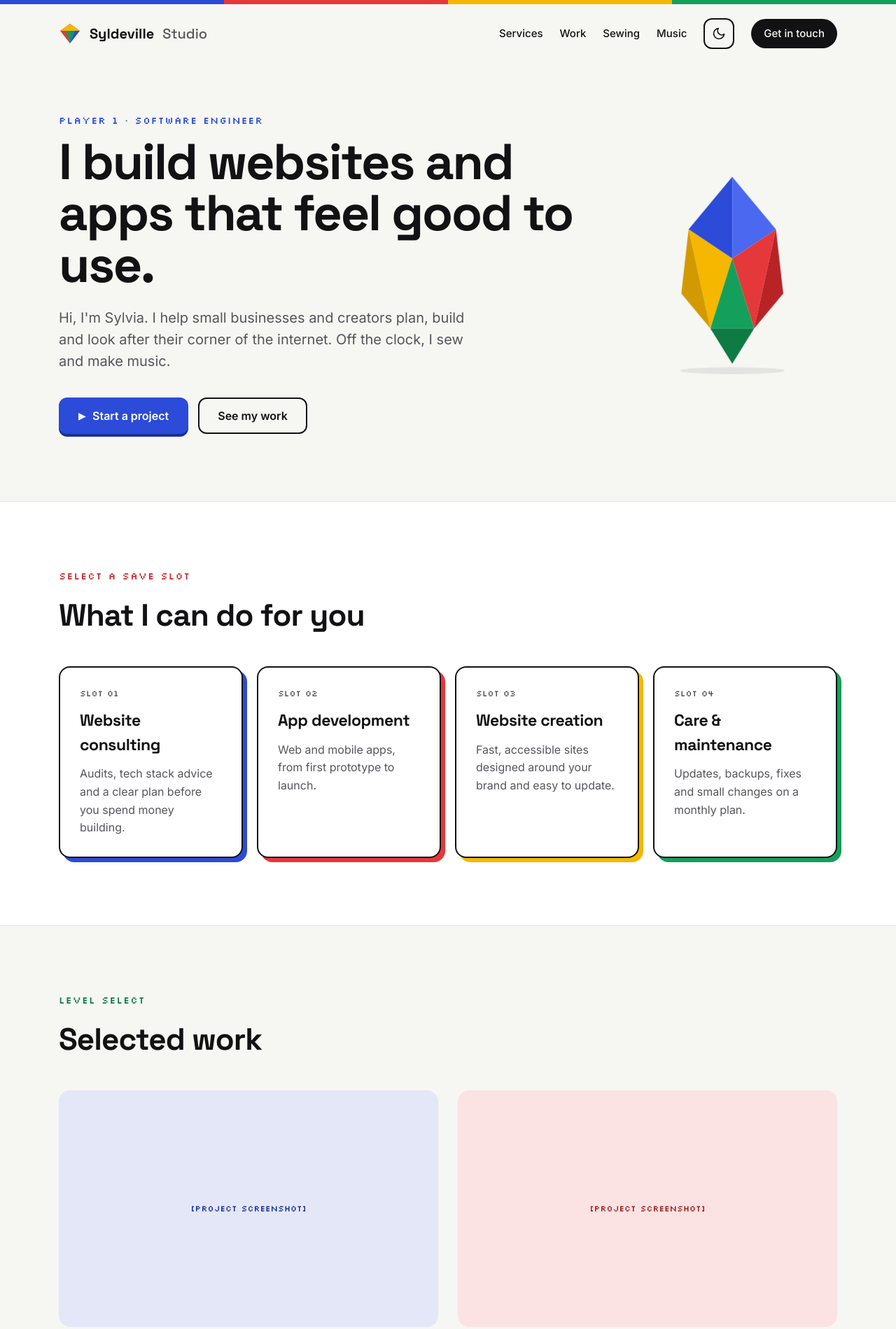
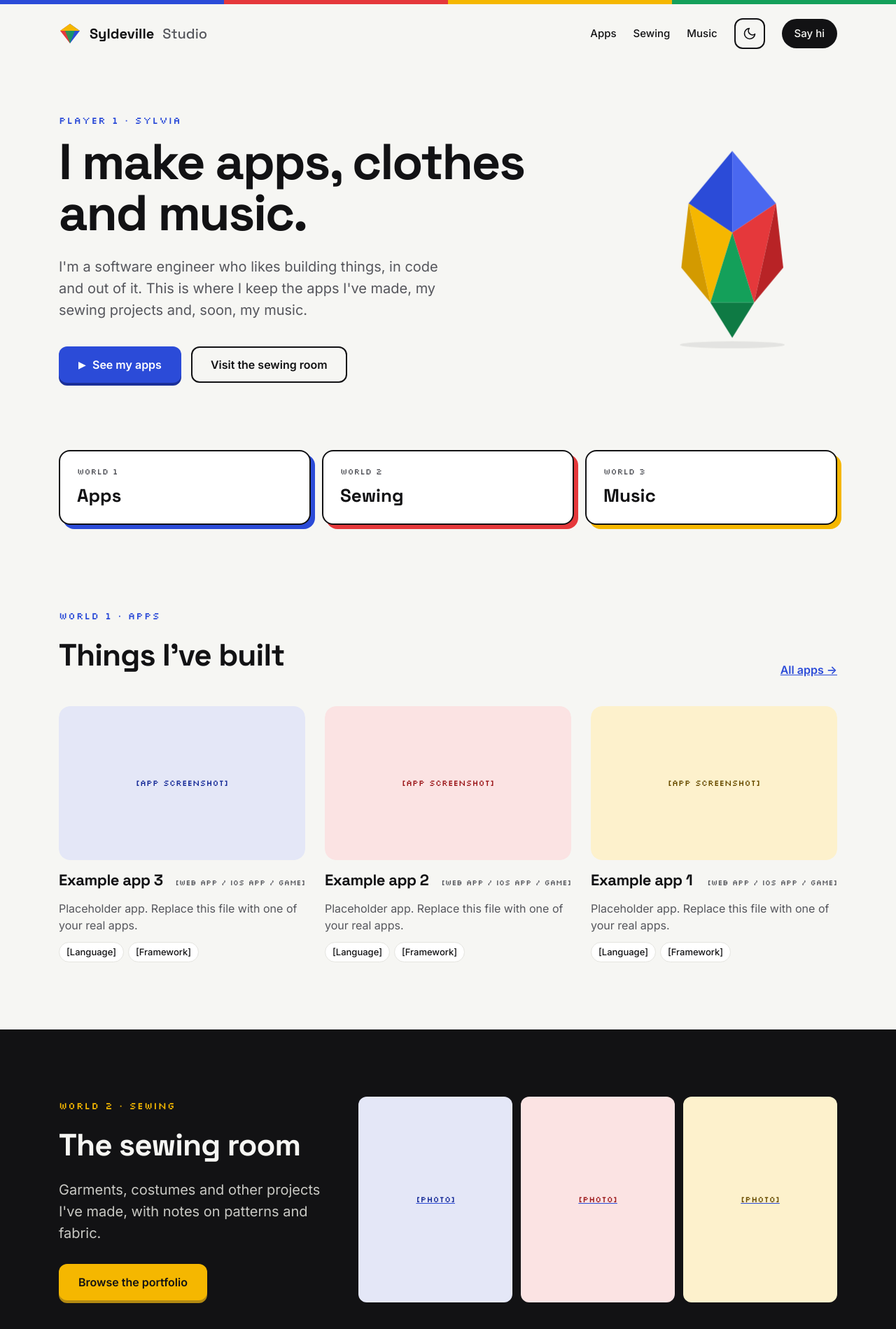
Before and after one commit to syldeville/website, an Astro site: page / in a window 1280 px wide. Shown: the top 1899 px of the page at 70% size. Built offline with nearby package versions, Linux system fonts and the light colour scheme; Astro itself is replaced by a stand-in of ours.

Commit message:
Make the homepage a showcase of apps, sewing and music
Add an apps collection with list and detail pages, replace the services
section with app/sewing/music sections, and reframe website help as a
hobby note. Nav and contact form updated to match.

Co-Authored-By: Claude Opus 5.5 <noreply@anthropic.com>
Claude-Session: https://claude.ai/code/session_016d7Eu2XhmWX3XeuSdScPex

```diff
--- /dev/null
+++ b/src/components/AppCard.astro
@@ -0,0 +1,28 @@
+---
+import type { CollectionEntry } from 'astro:content';
+import { url } from '../site';
+
+interface Props {
+  app: CollectionEntry<'apps'>;
+  tint?: string;
+}
+const { app, tint = 't-blue' } = Astro.props;
+const d = app.data;
+---
+<a class="work-card" href={url(`apps/${app.id}/`)}>
+  <div class="photo ratio-16-10">
+    {d.image
+      ? <img src={url(d.image)} alt={d.imageAlt ?? ''} loading="lazy" />
+      : <div class={`placeholder ${tint}`} style="height:100%">[App screenshot]</div>}
+  </div>
+  <div class="row">
+    <h3>{d.title}</h3>
+    <span class="cat">{d.kind}</span>
+  </div>
+  <p>{d.summary}</p>
+  {d.tech.length > 0 && (
+    <ul class="tags" aria-label="Built with">
+      {d.tech.map((t) => <li>{t}</li>)}
+    </ul>
+  )}
+</a>
--- a/src/content.config.ts
+++ b/src/content.config.ts
@@ -17,4 +17,23 @@ const sewing = defineCollection({
   }),
 });
 
-export const collections = { sewing };
+const apps = defineCollection({
+  loader: glob({ pattern: '**/*.md', base: './src/content/apps' }),
+  schema: z.object({
+    title: z.string(),
+    // e.g. "iOS app", "Web app", "Game", "Chrome extension"
+    kind: z.string(),
+    date: z.coerce.date(),
+    summary: z.string(),
+    tech: z.array(z.string()).default([]),
+    // Links shown as buttons on the app's page (all optional)
+    url: z.string().optional(),
+    repo: z.string().optional(),
+    // Put screenshots in public/apps/ and reference them like "apps/my-app.png"
+    image: z.string().optional(),
+    imageAlt: z.string().optional(),
+    featured: z.boolean().default(false),
+  }),
+});
+
+export const collections = { sewing, apps };
--- /dev/null
+++ b/src/content/apps/example-app-1.md
@@ -0,0 +1,12 @@
+---
+title: Example app 1
+kind: "[Web app / iOS app / Game]"
+date: 2026-03-01
+summary: Placeholder app. Replace this file with one of your real apps.
+tech: ["[Language]", "[Framework]"]
+featured: true
+---
+
+Describe the app here: what it does, why you made it, and anything you're proud of.
+
+To add a screenshot, put it in `public/apps/` and add `image: apps/your-screenshot.png` and `imageAlt: "Description"` to the top of this file. Add `url:` and `repo:` for "Try it" and "Source code" buttons.
--- /dev/null
+++ b/src/content/apps/example-app-2.md
@@ -0,0 +1,12 @@
+---
+title: Example app 2
+kind: "[Web app / iOS app / Game]"
+date: 2026-06-01
+summary: Placeholder app. Replace this file with one of your real apps.
+tech: ["[Language]", "[Framework]"]
+featured: true
+---
+
+Describe the app here: what it does, why you made it, and anything you're proud of.
+
+To add a screenshot, put it in `public/apps/` and add `image: apps/your-screenshot.png` and `imageAlt: "Description"` to the top of this file. Add `url:` and `repo:` for "Try it" and "Source code" buttons.
--- /dev/null
+++ b/src/content/apps/example-app-3.md
@@ -0,0 +1,12 @@
+---
+title: Example app 3
+kind: "[Web app / iOS app / Game]"
+date: 2026-09-01
+summary: Placeholder app. Replace this file with one of your real apps.
+tech: ["[Language]", "[Framework]"]
+featured: true
+---
+
+Describe the app here: what it does, why you made it, and anything you're proud of.
+
+To add a screenshot, put it in `public/apps/` and add `image: apps/your-screenshot.png` and `imageAlt: "Description"` to the top of this file. Add `url:` and `repo:` for "Try it" and "Source code" buttons.
--- a/src/layouts/Base.astro
+++ b/src/layouts/Base.astro
@@ -5,11 +5,11 @@ import { SITE, url } from '../site';
 interface Props {
   title?: string;
   description?: string;
-  current?: 'home' | 'sewing' | 'music' | 'contact';
+  current?: 'home' | 'apps' | 'sewing' | 'music' | 'contact';
 }
 const {
   title,
-  description = 'Syldeville Studio: website consulting, app development, and website creation and maintenance by Sylvia, plus sewing and music.',
+  description = 'Syldeville Studio: apps, sewing projects and music by Sylvia, a software engineer.',
   current,
 } = Astro.props;
 const fullTitle = title ? `${title} · ${SITE.name}` : `${SITE.name} · ${SITE.tagline}`;
@@ -53,15 +53,14 @@ const year = new Date().getFullYear();
         Syldeville <span>Studio</span>
       </a>
       <nav class="nav" aria-label="Main">
-        <a href={url('#services')}>Services</a>
-        <a href={url('#work')}>Work</a>
+        <a href={url('apps/')} aria-current={current === 'apps' ? 'page' : undefined}>Apps</a>
         <a href={url('sewing/')} aria-current={current === 'sewing' ? 'page' : undefined}>Sewing</a>
         <a href={url('music/')} aria-current={current === 'music' ? 'page' : undefined}>Music</a>
         <button class="theme-toggle" type="button" id="theme-toggle" aria-label="Switch to dark mode">
           <svg class="moon" width="20" height="20" viewBox="0 0 24 24" fill="none" stroke="currentColor" stroke-width="2" stroke-linecap="round" stroke-linejoin="round" aria-hidden="true"><path d="M21 12.8A9 9 0 1 1 11.2 3a7 7 0 0 0 9.8 9.8z" /></svg>
           <svg class="sun" width="20" height="20" viewBox="0 0 24 24" fill="none" stroke="currentColor" stroke-width="2" stroke-linecap="round" aria-hidden="true"><circle cx="12" cy="12" r="4" /><path d="M12 2v2M12 20v2M4.9 4.9l1.4 1.4M17.7 17.7l1.4 1.4M2 12h2M20 12h2M4.9 19.1l1.4-1.4M17.7 6.3l1.4-1.4" /></svg>
         </button>
-        <a class="pill" href={url('contact/')} aria-current={current === 'contact' ? 'page' : undefined}>Get in touch</a>
+        <a class="pill" href={url('contact/')} aria-current={current === 'contact' ? 'page' : undefined}>Say hi</a>
       </nav>
     </header>
   </div>
--- a/src/pages/index.astro
+++ b/src/pages/index.astro
@@ -1,51 +1,28 @@
 ---
 import Base from '../layouts/Base.astro';
+import AppCard from '../components/AppCard.astro';
 import { getCollection } from 'astro:content';
 import { url } from '../site';
 
-const services = [
-  {
-    title: 'Website consulting',
-    accent: 'var(--blue)',
-    text: 'Audits, tech stack advice and a clear plan before you spend money building.',
-  },
-  {
-    title: 'App development',
-    accent: 'var(--red)',
-    text: 'Web and mobile apps, from first prototype to launch.',
-  },
-  {
-    title: 'Website creation',
-    accent: 'var(--yellow)',
-    text: 'Fast, accessible sites designed around your brand and easy to update.',
-  },
-  {
-    title: 'Care & maintenance',
-    accent: 'var(--green)',
-    text: 'Updates, backups, fixes and small changes on a monthly plan.',
-  },
-];
+const byDate = (a: { data: { date: Date } }, b: { data: { date: Date } }) =>
+  b.data.date.valueOf() - a.data.date.valueOf();
 
-// Replace these with real client and app projects.
-const work = [
-  { title: '[Client project name]', kind: 'Website', text: '[One line on what you built]', tint: 't-blue' },
-  { title: '[App project name]', kind: 'App', text: '[One line on what you built]', tint: 't-red' },
-];
+const allApps = (await getCollection('apps')).sort(byDate);
+const featured = allApps.filter((a) => a.data.featured);
+const apps = (featured.length ? featured : allApps).slice(0, 3);
 
-const sewing = (await getCollection('sewing'))
-  .sort((a, b) => b.data.date.valueOf() - a.data.date.valueOf())
-  .slice(0, 3);
+const sewing = (await getCollection('sewing')).sort(byDate).slice(0, 3);
 const tints = ['t-blue', 't-red', 't-yellow'];
 ---
 <Base current="home">
   <section class="container hero">
     <div class="hero-text">
-      <p class="pixel" style="color: var(--blue-text)">Player 1 · Software engineer</p>
-      <h1>I build websites and apps that feel good to use.</h1>
-      <p class="lead">Hi, I'm Sylvia. I help small businesses and creators plan, build and look after their corner of the internet. Off the clock, I sew and make music.</p>
+      <p class="pixel" style="color: var(--blue-text)">Player 1 · Sylvia</p>
+      <h1>I make apps, clothes and music.</h1>
+      <p class="lead">I'm a software engineer who likes building things, in code and out of it. This is where I keep the apps I've made, my sewing projects and, soon, my music.</p>
       <div class="btn-row">
-        <a class="btn btn-primary" href={url('contact/')}><span class="tri" aria-hidden="true">▶</span> Start a project</a>
-        <a class="btn btn-outline" href="#work">See my work</a>
+        <a class="btn btn-primary" href="#apps"><span class="tri" aria-hidden="true">▶</span> See my apps</a>
+        <a class="btn btn-outline" href={url('sewing/')}>Visit the sewing room</a>
       </div>
     </div>
     <div class="hero-art float" aria-hidden="true">
@@ -65,44 +42,38 @@ const tints = ['t-blue', 't-red', 't-yellow'];
     </div>
   </section>
 
-  <section id="services" class="band">
-    <div class="container section">
-      <p class="pixel" style="color: var(--red-text)">Select a save slot</p>
-      <h2 class="section-title">What I can do for you</h2>
-      <div class="grid-cards">
-        {services.map((s, i) => (
-          <article class="slot" style={`--accent: ${s.accent}`}>
-            <span class="slot-num">SLOT {String(i + 1).padStart(2, '0')}</span>
-            <h3>{s.title}</h3>
-            <p>{s.text}</p>
-          </article>
-        ))}
-      </div>
-    </div>
-  </section>
+  <nav class="container worlds" aria-label="Sections">
+    <a class="world" href="#apps" style="--accent: var(--blue)">
+      <span class="slot-num">World 1</span>
+      <span class="world-title">Apps</span>
+    </a>
+    <a class="world" href="#sewing" style="--accent: var(--red)">
+      <span class="slot-num">World 2</span>
+      <span class="world-title">Sewing</span>
+    </a>
+    <a class="world" href="#music" style="--accent: var(--yellow)">
+      <span class="slot-num">World 3</span>
+      <span class="world-title">Music</span>
+    </a>
+  </nav>
 
-  <section id="work" class="container section">
+  <section id="apps" class="container section">
     <div class="section-head">
       <div>
-        <p class="pixel" style="color: var(--green-text)">Level select</p>
-        <h2 class="section-title">Selected work</h2>
+        <p class="pixel" style="color: var(--blue-text)">World 1 · Apps</p>
+        <h2 class="section-title">Things I've built</h2>
       </div>
+      <a href={url('apps/')} style="font-weight: 600">All apps →</a>
     </div>
     <div class="grid-work">
-      {work.map((w) => (
-        <article class="work-card">
-          <div class={`placeholder ratio-16-10 ${w.tint}`}>[Project screenshot]</div>
-          <h3>{w.title}</h3>
-          <p>{w.text} · {w.kind}</p>
-        </article>
-      ))}
+      {apps.map((a, i) => <AppCard app={a} tint={tints[i % 3]} />)}
     </div>
   </section>
 
   <section id="sewing" class="inverse">
     <div class="container section split">
       <div class="text">
-        <p class="pixel pixel-yellow">Side quest 01</p>
+        <p class="pixel pixel-yellow">World 2 · Sewing</p>
         <h2 class="section-title" style="margin-bottom: 16px">The sewing room</h2>
         <p class="lead" style="margin: 0 0 28px">Garments, costumes and other projects I've made, with notes on patterns and fabric.</p>
         <a class="btn btn-yellow" href={url('sewing/')}>Browse the portfolio</a>
@@ -122,9 +93,9 @@ const tints = ['t-blue', 't-red', 't-yellow'];
   <section id="music" class="container section">
     <div class="loading-card">
       <div>
-        <p class="pixel" style="color: var(--blue-text)">Side quest 02 · Loading…</p>
+        <p class="pixel" style="color: var(--blue-text)">World 3 · Music · Loading…</p>
         <h2>Music is coming soon</h2>
-        <p class="muted" style="font-size: 18px">I'm working on my first tracks. <a href={url('music/')}>Get notified</a>.</p>
+        <p class="muted" style="font-size: 18px">I'm working on my first tracks. <a href={url('music/')}>Get notified</a> when they're out.</p>
       </div>
       <div class="loader" role="img" aria-label="Loading bar at 60 percent">
         <span class="on"></span><span class="on"></span><span class="on"></span><span class="on"></span><span class="on"></span><span class="blink"></span><span></span><span></span><span></span><span></span>
@@ -132,13 +103,10 @@ const tints = ['t-blue', 't-red', 't-yellow'];
     </div>
   </section>
 
-  <section class="cta">
-    <div class="container section">
-      <div>
-        <p class="pixel">Press start</p>
-        <h2>Have a project in mind?</h2>
-      </div>
-      <a class="btn btn-white" href={url('contact/')}>Send me a message</a>
+  <section class="container" style="padding-bottom: 96px">
+    <div class="bonus">
+      <p class="pixel" style="color: var(--green-text); margin: 0">Bonus stage</p>
+      <p style="margin: 0; font-size: 18px">I also help friends and small projects with their websites now and then. <a href={url('contact/')}>Say hi</a> if you'd like a hand.</p>
     </div>
   </section>
 </Base>
--- a/src/site.ts
+++ b/src/site.ts
@@ -2,7 +2,7 @@
 export const SITE = {
   name: 'Syldeville Studio',
   owner: 'Sylvia',
-  tagline: 'Websites, apps and the occasional side quest.',
+  tagline: 'Apps, sewing and music by Sylvia.',
   // Get a free access key at https://web3forms.com (enter the email you want
   // messages sent to). Paste it here. The key is safe to make public.
   web3formsKey: 'YOUR_WEB3FORMS_ACCESS_KEY',
--- a/src/styles/global.css
+++ b/src/styles/global.css
@@ -223,9 +223,41 @@ h1, h2, h3 { font-family: 'Space Grotesk', system-ui, sans-serif; letter-spacing
 .section-head { display: flex; flex-wrap: wrap; justify-content: space-between; align-items: end; gap: 16px; margin-bottom: 40px; }
 .section-head .section-title { margin-bottom: 0; }
 .grid-work { display: grid; grid-template-columns: repeat(auto-fit, minmax(300px, 1fr)); gap: 28px; }
-.work-card { display: flex; flex-direction: column; gap: 12px; }
+.work-card { display: flex; flex-direction: column; gap: 12px; text-decoration: none; color: var(--ink); }
+.work-card:hover { color: var(--ink); }
+.work-card .photo { border-radius: 16px; overflow: hidden; transition: transform 0.15s; }
+.work-card .photo img { width: 100%; height: 100%; object-fit: cover; }
+.work-card:hover .photo { transform: translateY(-4px); }
+.work-card .row { display: flex; justify-content: space-between; align-items: baseline; gap: 8px; }
 .work-card h3 { font-size: 22px; }
+.work-card .cat { font-family: Silkscreen, monospace; font-size: 11px; color: var(--muted); text-align: right; }
 .work-card p { margin: 0; color: var(--muted); }
+.tags { list-style: none; margin: 0; padding: 0; display: flex; flex-wrap: wrap; gap: 6px; }
+.tags li { font-size: 13px; font-weight: 500; padding: 4px 10px; border-radius: 999px; border: 1px solid var(--line); background: var(--surface); }
+
+/* ---------- World select (home) ---------- */
+.worlds { display: grid; grid-template-columns: repeat(3, minmax(0, 1fr)); gap: 16px; margin-bottom: 24px; }
+@media (max-width: 560px) { .worlds { grid-template-columns: 1fr; } }
+.world {
+  display: flex; flex-direction: column; gap: 6px; padding: 20px 24px;
+  border: 2px solid var(--ink); border-radius: 16px; background: var(--surface);
+  color: var(--ink); text-decoration: none; box-shadow: 6px 6px 0 var(--accent);
+  transition: transform 0.15s, box-shadow 0.15s;
+}
+.world:hover { color: var(--ink); transform: translate(-2px, -2px); box-shadow: 8px 8px 0 var(--accent); }
+.world-title { font-family: 'Space Grotesk', sans-serif; font-weight: 700; font-size: 26px; }
+
+/* ---------- App detail ---------- */
+.app-detail { max-width: 860px; padding-block: 40px 96px; }
+.app-detail h1 { font-size: clamp(40px, 6vw, 60px); line-height: 1.04; letter-spacing: -0.03em; margin-bottom: 16px; }
+.app-detail .shot { aspect-ratio: 16 / 10; border-radius: 20px; overflow: hidden; border: 1px solid var(--line); }
+.app-detail .shot img { width: 100%; height: 100%; object-fit: cover; }
+
+/* ---------- Bonus note (home) ---------- */
+.bonus {
+  display: flex; flex-wrap: wrap; gap: 8px 20px; align-items: baseline;
+  padding: 24px 28px; border-radius: 16px; background: var(--surface); border: 1px solid var(--line);
+}
 
 .placeholder {
   border-radius: 16px; display: flex; align-items: center; justify-content: center;
```
Also changed, not shown: src/pages/apps/[id].astro (added, +40 -0 lines), src/pages/apps/index.astro (added, +22 -0 lines), src/pages/contact.astro (+11 -10 lines), README.md.
